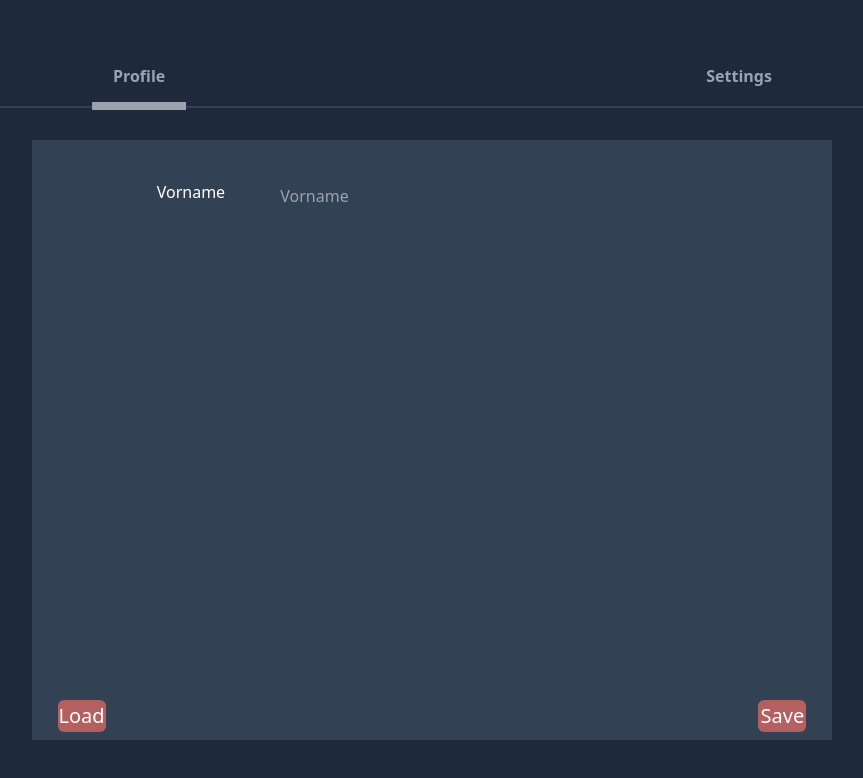
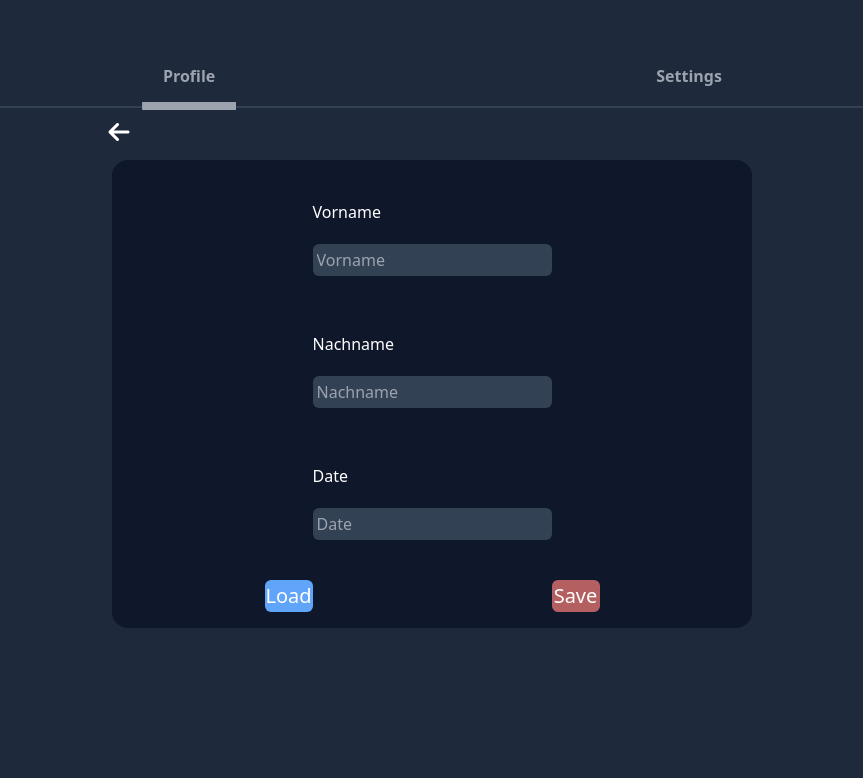
Before and after one commit to marlonhahnfeld/WeeklyPlanner2, a website with bundled scripts: page dist/html/settings-profile.html in a window 1280 px wide. Shown: the whole page, without its empty margins (208-1071 px from the left). Built offline with nearby package versions, Linux system fonts and the light colour scheme.

Commit message:
back-button on profile & myappointment, prototype for profile

```diff
--- a/dist/html/settings-profile.html
+++ b/dist/html/settings-profile.html
@@ -5,6 +5,13 @@
     <meta name="viewport" content="width=device-width, initial-scale=1.0" />
     <link rel="stylesheet" href="../output.css" />
     <title>Settings</title>
+    <link
+      rel="stylesheet"
+      href="https://cdnjs.cloudflare.com/ajax/libs/font-awesome/6.4.2/css/all.min.css"
+      integrity="sha512-z3gLpd7yknf1YoNbCzqRKc4qyor8gaKU1qmn+CShxbuBusANI9QpRohGBreCFkKxLhei6S9CQXFEbbKuqLg0DA=="
+      crossorigin="anonymous"
+      referrerpolicy="no-referrer"
+    />
   </head>
   <body class="bg-slate-800">
     <div  id="parentTopContainer" class="justify-center flex">
@@ -12,7 +19,7 @@
       role="tablist"
       id="topContainer"
       class =" border-b-slate-700 border-b-2 border- flex justify-around text-gray-400 text-base
-      font-semibold w-[1200px] h-[44px] mt-16"
+      font-semibold w-[1000px] h-[44px] mt-16"
     >
       <a
         class="hover:text-white underline underline-offset-[20px] decoration-8 "
@@ -28,34 +35,24 @@
         >Settings</a
       ></div>
     </div>
-    <div id="parentMainContainer" class="justify-evenly flex">
-    <div id="mainContent"
-    class="w-[800px] bg-slate-700 h-[600px] flex justify-around mt-8" >
-    <input
-    type="submit"
-    value="Load"
-    class="bg-RedCustom rounded-md text-xl  text-white hover:bg-red-950 h-8 w-12 mt-[70%]"
-    id="btnLoad"
-  />
-    <label for="inputSettingsVorname" class="block mb-1 text-base text-white mt-30 mt-10"
-    >Vorname</label
-  >
-  <input
-    type="text"
-    autocomplete="off"
-    class="px-1 mb-2 text-white rounded-md bg-slate-700 h-8 mt-10"
-    placeholder="Vorname"
-    id="inputSettingsVorname"
-  />
-          <input
-            type="submit"
-            value="Save"
-            class="bg-RedCustom rounded-md text-xl  text-white hover:bg-red-950 h-8 w-12 mt-[70%] ml-48"
-            id="btnSave"
-          />
-    </div>
-
-</div>
+    <a href="./landing-page-nach-login.html">
+    <i class="fa-solid fa-arrow-left text-white ml-[25%] mt-4 scale-150"></i>
+    </a>
+    <div class="flex justify-center">
+    <div id="parentMainContainer" class="justify-evenly flex bg-slate-900 w-[50%] rounded-2xl mt-4">
+      <div class="block">
+      <div id="mainContent" class="flex flex-col justify-between px-12">
+        <label for="inputSettingsVorname" class="block mb-1 text-base text-white mt-10">Vorname</label>
+        <input type="text" autocomplete="off" class="px-1 mb-4 text-white rounded-md bg-slate-700 h-8 mt-4" placeholder="Vorname" id="inputSettingsVorname" />
+        <label for="inputSettingsNachname" class="block mb-1 text-base text-white mt-10">Nachname</label>
+        <input type="text" autocomplete="off" class="px-1 mb-4 text-white rounded-md bg-slate-700 h-8 mt-4" placeholder="Nachname" id="inputSettingsNachname" />
+        <label for="inputSettingsDate" class="block mb-1 text-base text-white mt-10">Date</label>
+        <input type="text" autocomplete="off" class="px-1 mb-10 text-white rounded-md bg-slate-700 h-8 mt-4" placeholder="Date" id="inputSettingsDate" />
+      </div>
+      <div class="flex justify-between">
+      <input type="submit" value="Load" class="bg-red-custom rounded-md text-xl text-white hover:bg-blue-950 h-8 w-12 mb-4 bg-blue-400" id="btnLoad" />
+        <input type="submit" value="Save" class="bg-red-custom rounded-md text-xl text-white hover:bg-red-950 h-8 w-12 mb-4  bg-RedCustom" id="btnSave" />
+</div></div></div></div>
 <script src="../js/settings-profile.js" type="module"></script>
   </body>
 </html>
--- a/dist/js/settings-profile.js
+++ b/dist/js/settings-profile.js
@@ -11,6 +11,8 @@ const user = await auth.currentUser;
 const btnLoad = document.getElementById("btnLoad");
 const btnSave = document.getElementById("btnSave");
 const inputVorname = document.getElementById("inputSettingsVorname");
+const inputNachname = document.getElementById("inputSettingsNachname");
+const inputDate = document.getElementById("inputSettingsDate");
 
 btnLoad.addEventListener("click", getData);
 //  document.addEventListener("DOMContentLoaded", testGetDb);
@@ -21,9 +23,13 @@ async function getData() {
   if (docSnap.exists()) {
     // Warten, bis der Benutzer aus der Datenbank gezogen wurde
     const vorname = await docSnap.data().vorname;
+    const nachname = await docSnap.data().nachname
+    const date = await docSnap.data().geburtstag
 
     // Setzen des Werts des Eingabefelds
     inputVorname.value = vorname;
+    inputNachname.value = nachname;
+    inputDate.value = date;
   } else {
     // docSnap.data() will be undefined in this case
     console.log("No such document!");
```
Also changed, not shown: dist/html/myappoitments-provi.html (+10 -0 lines), dist/output.css.
